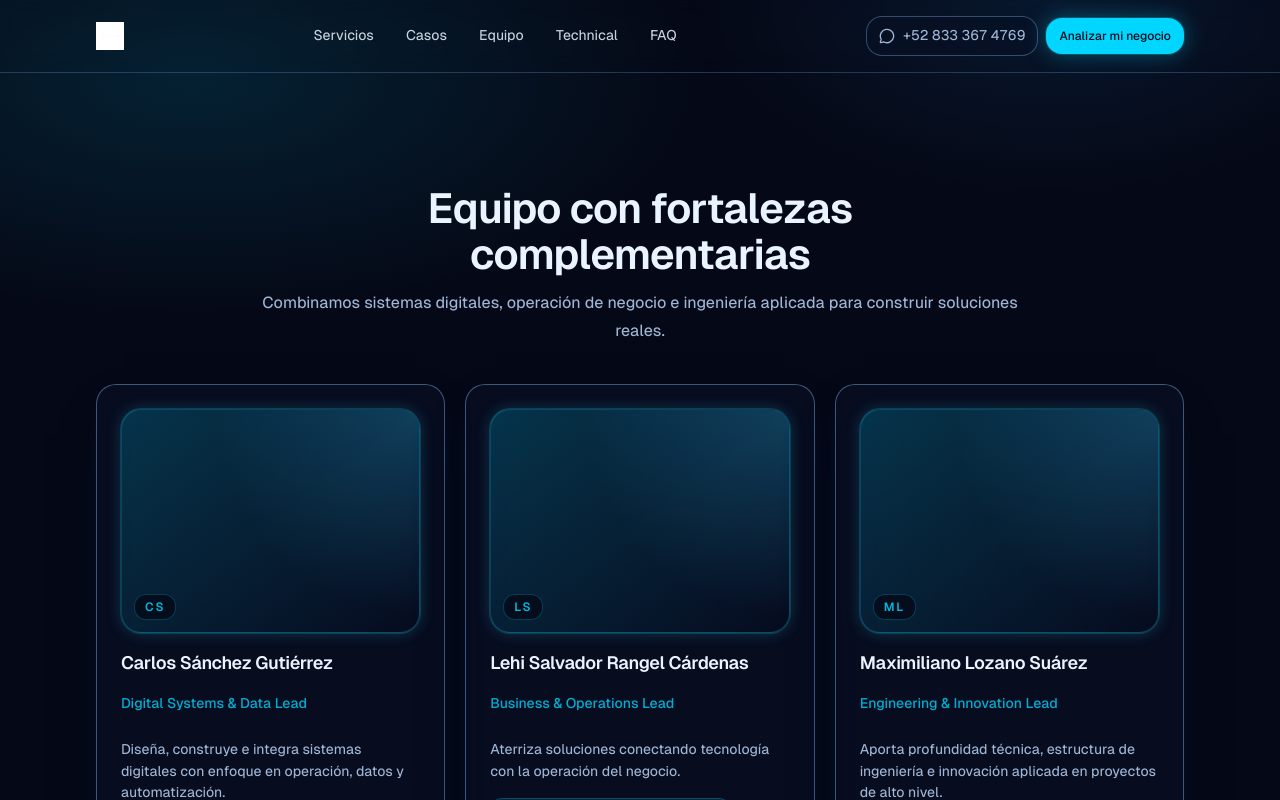
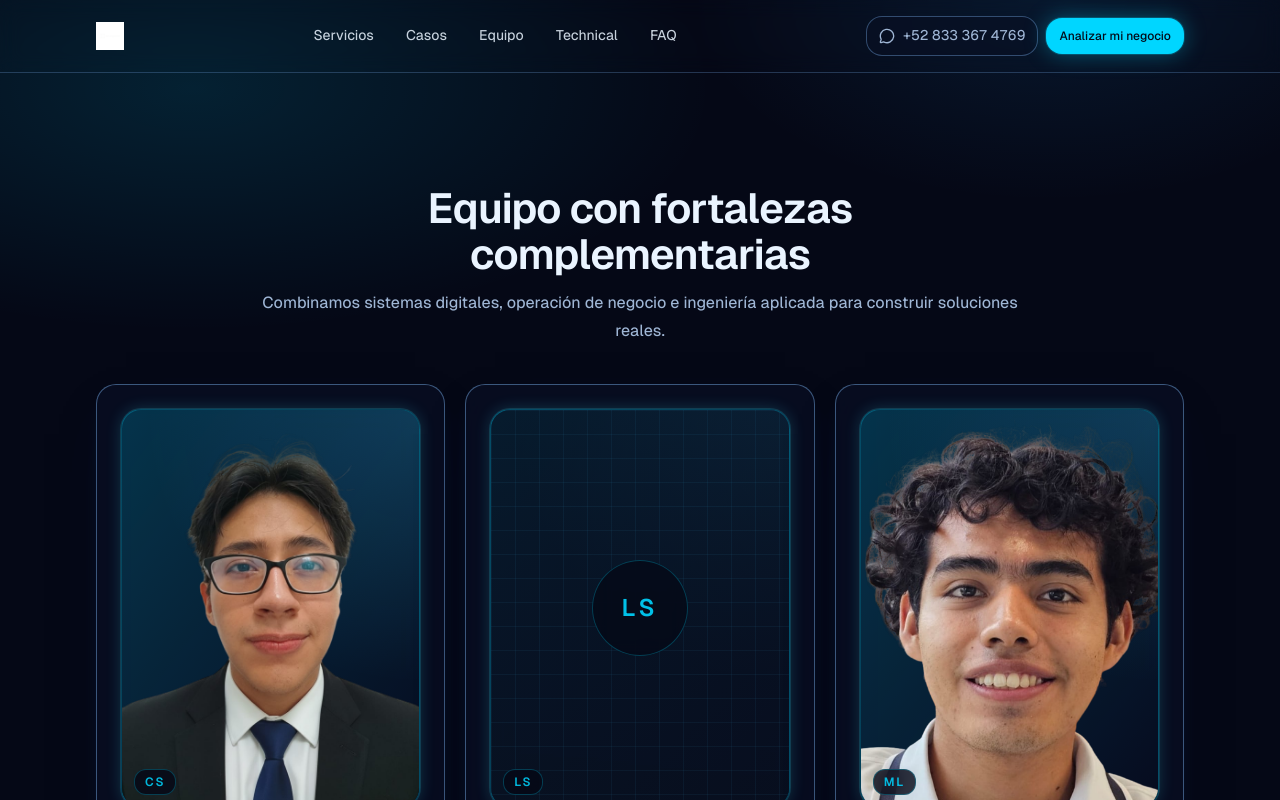
Before and after one commit to salva-systems/salva-systems-web, a Next.js app: page /team in a window 1280 px wide. Shown: the top 800 px of the page. Built offline with nearby package versions, Linux system fonts and the light colour scheme.

Commit message:
Integrate real team images in team section

```diff
--- a/components/sections/team-section.tsx
+++ b/components/sections/team-section.tsx
@@ -1,3 +1,5 @@
+import Image from "next/image";
+
 import { Container } from "@/components/layout/container";
 import { MotionWrapper } from "@/components/shared/motion-wrapper";
 import { SectionHeading } from "@/components/shared/section-heading";
@@ -14,6 +16,23 @@ function getInitials(name: string) {
     .toUpperCase();
 }
 
+function getTeamImage(memberName: string) {
+  switch (memberName) {
+    case "Carlos Sánchez Gutiérrez":
+      return {
+        src: "/team/carlos-sanchez.png",
+        alt: "Carlos Sánchez Gutiérrez",
+      };
+    case "Maximiliano Lozano Suárez":
+      return {
+        src: "/team/maximiliano-lozano.png",
+        alt: "Maximiliano Lozano Suárez",
+      };
+    default:
+      return null;
+  }
+}
+
 export function TeamSection() {
   const { team } = getContent();
 
@@ -21,17 +40,36 @@ export function TeamSection() {
     <section>
       <Container className="space-y-10 py-16 lg:py-18">
         <SectionHeading title={team.headline} description={team.intro} />
+
         <div className="grid gap-5 md:grid-cols-3">
-          {team.members.map((member, index) => (
+          {team.members.map((member, index) => {
+            const teamImage = getTeamImage(member.name);
+
+            return (
               <MotionWrapper key={member.name} delay={index * 0.08}>
                 <Card className="h-full overflow-hidden border-border/60">
                   <CardHeader className="space-y-4">
-                  <div
-                    className="relative aspect-[4/3] w-full overflow-hidden rounded-xl border border-primary/25 bg-gradient-to-br from-primary/20 via-primary/8 to-transparent shadow-glow-soft"
-                    aria-hidden="true"
-                    role="presentation"
-                  >
-                    <div className="absolute inset-0 bg-[radial-gradient(circle_at_top_right,rgba(56,189,248,0.2),transparent_55%)]" />
+                    <div className="relative aspect-[3/4] w-full overflow-hidden rounded-xl border border-primary/25 bg-gradient-to-br from-primary/20 via-primary/8 to-transparent shadow-glow-soft">
+                      <div className="absolute inset-0 bg-[radial-gradient(circle_at_top_right,rgba(56,189,248,0.18),transparent_55%)]" />
+
+                      {teamImage ? (
+                        <Image
+                          src={teamImage.src}
+                          alt={teamImage.alt}
+                          fill
+                          sizes="(min-width: 768px) 33vw, 100vw"
+                          className="object-cover object-top"
+                          priority={index < 2}
+                        />
+                      ) : (
+                        <div className="absolute inset-0 flex items-center justify-center bg-[linear-gradient(180deg,rgba(8,15,31,0.65),rgba(8,15,31,0.88))]">
+                          <div className="absolute inset-0 bg-[linear-gradient(rgba(56,189,248,0.06)_1px,transparent_1px),linear-gradient(90deg,rgba(56,189,248,0.06)_1px,transparent_1px)] bg-[size:24px_24px]" />
+                          <div className="relative flex h-24 w-24 items-center justify-center rounded-full border border-primary/25 bg-background/75 text-2xl font-semibold tracking-[0.16em] text-primary/90 backdrop-blur">
+                            {getInitials(member.name)}
+                          </div>
+                        </div>
+                      )}
+
                       <div
                         className="absolute bottom-3 left-3 rounded-md border border-primary/25 bg-background/80 px-2.5 py-1 text-xs font-semibold tracking-[0.14em] text-primary/85 backdrop-blur"
                         aria-hidden="true"
@@ -39,11 +77,14 @@ export function TeamSection() {
                         {getInitials(member.name)}
                       </div>
                     </div>
+
                     <CardTitle className="text-lg">{member.name}</CardTitle>
                     <p className="text-small font-medium text-primary/80">{member.role}</p>
                   </CardHeader>
+
                   <CardContent className="flex h-full flex-col space-y-4">
                     <p className="text-small text-muted-foreground">{member.profile}</p>
+
                     <div className="flex flex-wrap gap-2">
                       {member.credibility.map((item) => (
                         <span
@@ -54,6 +95,7 @@ export function TeamSection() {
                         </span>
                       ))}
                     </div>
+
                     {member.credentials?.length ? (
                       <div className="flex flex-wrap gap-2">
                         {member.credentials.map((item) => (
@@ -66,13 +108,15 @@ export function TeamSection() {
                         ))}
                       </div>
                     ) : null}
+
                     <p className="mt-auto border-t border-border/45 pt-3 text-xs font-medium text-muted-foreground">
                       {member.subtext}
                     </p>
                   </CardContent>
                 </Card>
               </MotionWrapper>
-          ))}
+            );
+          })}
         </div>
       </Container>
     </section>
```
Lines whose indentation alone changed are shown as unchanged.
